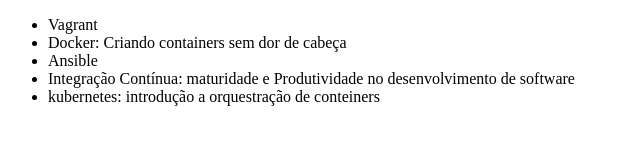
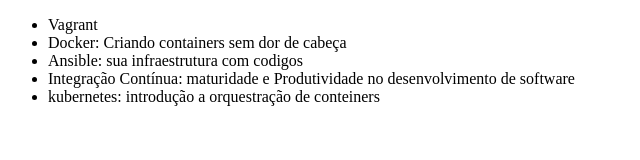
Before and after one commit to SSSchultz/alra-git, a plain HTML site: page index.html in a window 1280 px wide. Shown: the whole page, without its empty margins (0-640 px from the left). Drawn offline with Linux system fonts and the light colour scheme.

Commit message:
ultima correção de nome de cursos?

```diff
--- a/index.html
+++ b/index.html
@@ -8,7 +8,7 @@
     <ul>
         <li>Vagrant</li>
         <li>Docker: Criando containers sem dor de cabeça</li>
-        <li>Ansible</li>
+        <li>Ansible: sua infraestrutura com codigos</li>
         <li>Integração Contínua: maturidade e Produtividade no desenvolvimento de software</li>
         <li>kubernetes: introdução a orquestração de conteiners</li>
     </ul>
```
